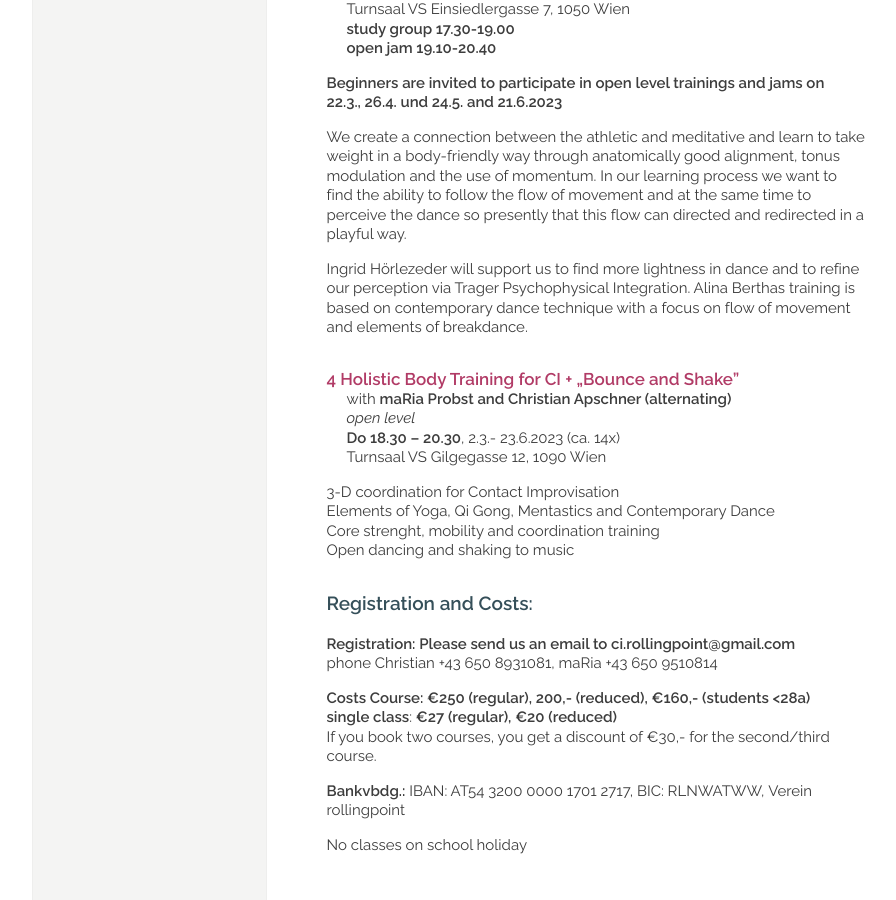
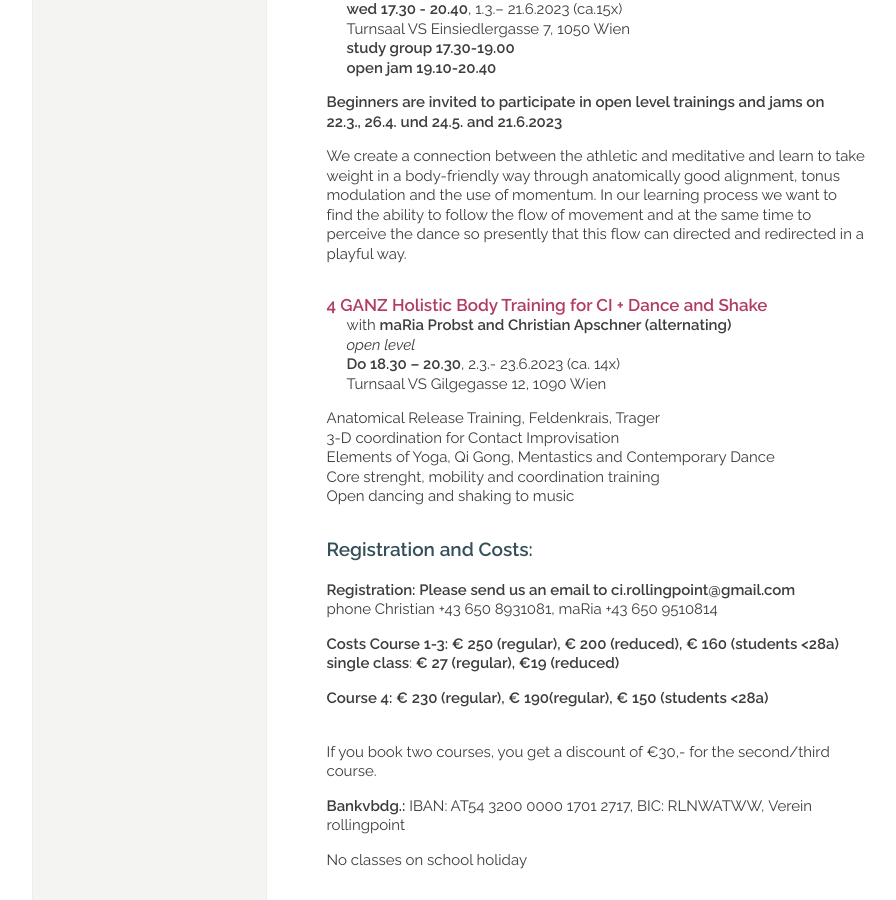
Before and after one commit to manulari/rollingpointat, a Jekyll site: the page built from _pages_en/en-kurse.md, in a window 1280 px wide and 900 px high, scrolled down 1088 px. Shown: the whole window, without its empty margins (152-1048 px from the left). Built offline with Jekyll 4.4.1, drawn with Linux system fonts in a browser that asks for light colours; comment, search, counter and statistics services are not loaded; some of the changed text lies outside the part shown.

Commit message:
Update page (en) “en-kurse”

```diff
--- a/_pages_en/en-kurse.md
+++ b/_pages_en/en-kurse.md
@@ -8,10 +8,10 @@ Semester courses
 
 | day     | time            | teacher             | course                                                                            | place                         |
 | ------- | --------------- | ------------------- | --------------------------------------------------------------------------------- | ----------------------------- |
-| **mo**  | **18.30-20.30** | **maRia**           | **[1 Contempory Dance and Somatics / open level](#mo)**                           | **Gilgegasse 12, 1090 Wien**  |
+| **mo**  | **18.30-20.30** | **maRia**           | **[1 RELEASZ - Contempory Dance and Somatics / open level](#mo)**                 | **Gilgegasse 12, 1090 Wien**  |
 | **tue** | **18.15-20.30** | **Christian**       | [](#mie)**[2 Contact Improvisation and -Technique / beginner/intermediate](#di)** | **Einsiedlerg. 7, 1050 Wien** |
 | **wed** | **17.30-20.40** | **Christian u.a.**  | **[3 Contact Dojo: Contact Improvisation advanced open Jam](#mi)**                | **Einsiedlerg. 7, 1050 Wien** |
-| **thu** | **18.30-20.30** | **maRia/Christian** | **[4 Holistic body training + "Bounce and Shake" / open level](#do)**             | **Gilgegasse 12, 1090 Wien**  |
+| **thu** | **18.30-20.30** | **maRia/Christian** | **[4 GANZ Holistic body training + Dance and Shake / open level](#do)**           | **Gilgegasse 12, 1090 Wien**  |
 
 &nbsp;
 
@@ -58,17 +58,18 @@ Turnsaal VS Einsiedlergasse 7, 1050 Wien\
 
 We create a connection between the athletic and meditative and learn to take weight in a body-friendly way through anatomically good alignment, tonus modulation and the use of momentum. In our learning process we want to find the ability to follow the flow of movement and at the same time to perceive the dance so presently that this flow can directed and redirected in a playful way.
 
-Ingrid Hörlezeder will support us to find more lightness in dance and to refine our perception via Trager Psychophysical Integration. Alina Berthas training is based on contemporary dance technique with a focus on flow of movement and elements of breakdance.
+
 
 <div class="named-anchor" id="do"></div>
 
-#### 4 Holistic Body Training for CI + „Bounce and Shake"
+#### 4 GANZ Holistic Body Training for CI + Dance and Shake
 
 with **maRia Probst and Christian Apschner (alternating)**\
 *open level*\
 **Do 18.30 – 20.30**, 2.3.- 23.6.2023 (ca. 14x)\
 Turnsaal VS Gilgegasse 12, 1090 Wien
 
+Anatomical Release Training, Feldenkrais, Trager\
 3-D coordination for Contact Improvisation\
 Elements of Yoga, Qi Gong, Mentastics and Contemporary Dance\
 Core strenght, mobility and coordination training\
@@ -79,8 +80,12 @@ Open dancing and shaking to music
 **Registration: Please send us an email to ci.rollingpoint@gmail.com**\
 phone Christian +43 650 8931081, maRia +43 650 9510814
 
-**Costs Course: €250 (regular), 200,- (reduced), €160,- (students <28a)**\
-**single class**: **€27 (regular), €20 (reduced)**\
+**Costs Course 1-3: € 250 (regular), € 200 (reduced), € 160 (students <28a)**\
+**single class**: **€ 27 (regular), €19 (reduced)**
+
+**Course 4: € 230 (regular), € 190(regular), € 150 (students <28a)**
+
+\
 If you book two courses, you get a discount of €30,- for the second/third course.
 
 **Bankvbdg.:** IBAN: AT54 3200 0000 1701 2717, BIC: RLNWATWW, Verein rollingpoint
```
Also changed, not shown: other parts of _pages_en/en-kurse.md (+1 -1 lines).
